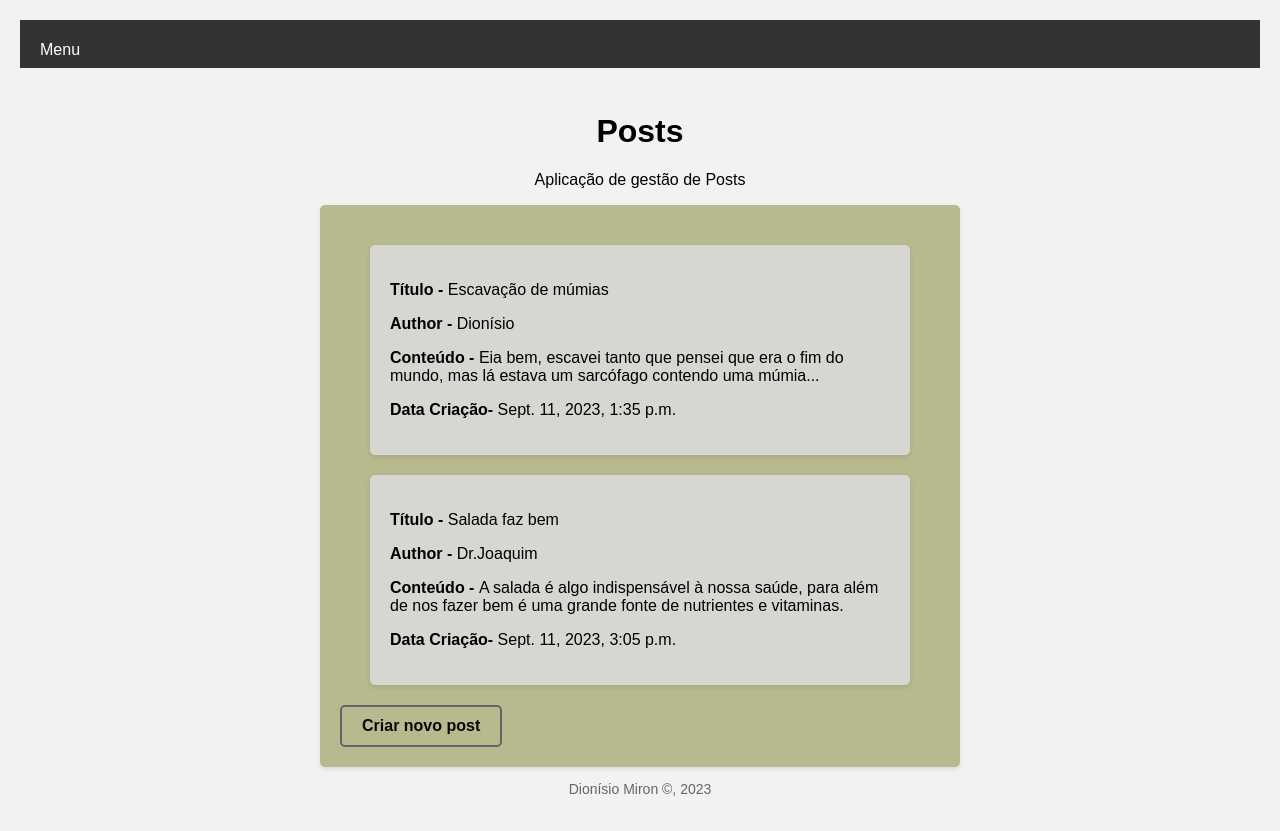
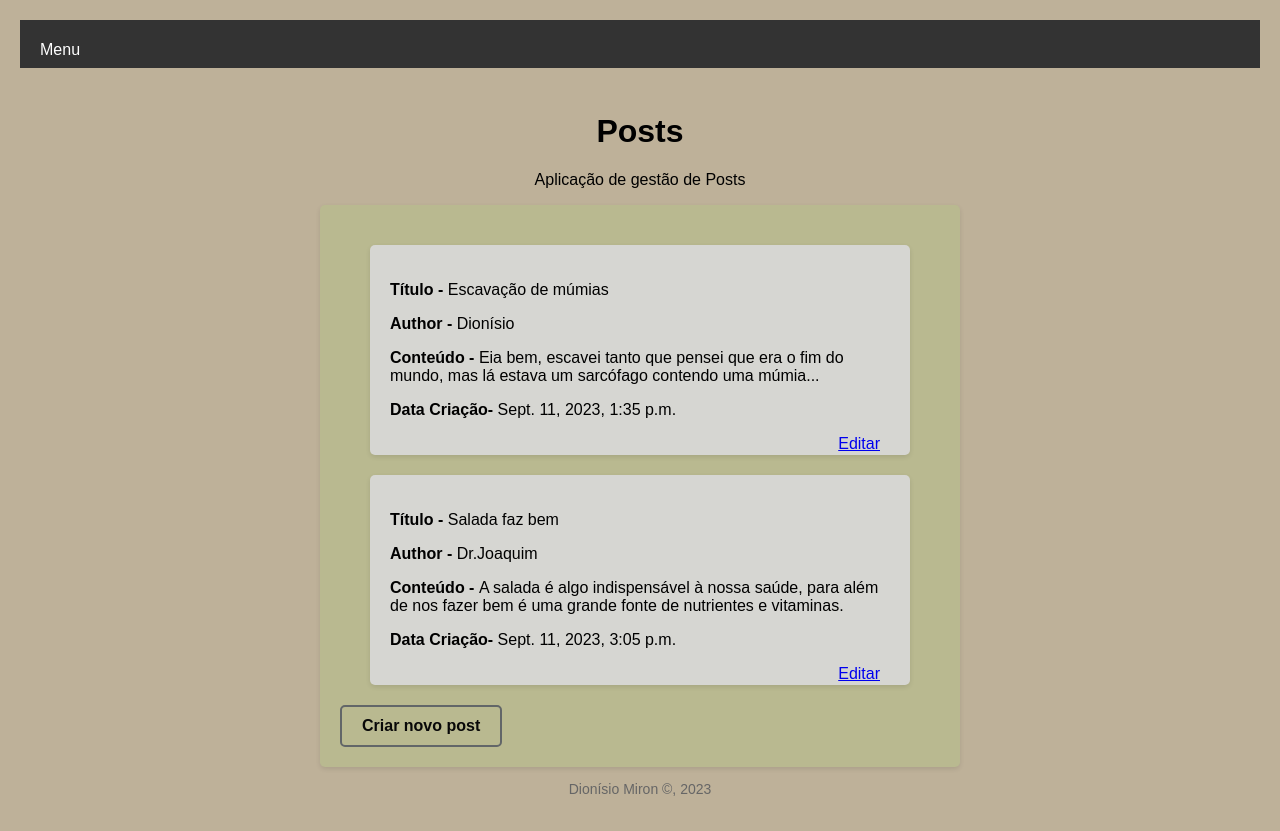
Before and after one commit to dionisio-miron-a22204982/projetoPW, a Django app: page /posts in a window 1280 px wide. Run offline with Django 4.2, Linux system fonts and the light colour scheme; data comes from the database, SQL or seed files in the repository.

Commit message:
Versao 2.7

```diff
--- a/portfolio/Templates/Portfolio/blog.html
+++ b/portfolio/Templates/Portfolio/blog.html
@@ -7,6 +7,11 @@
         <b><p>Author - </b>{{ Post.author }}</p>
         <b><p>Conteúdo - </b>{{ Post.conteudo }}</p>
         <b><p>Data Criação- </b>{{ Post.datacriacao }}</p>
+
+        {% if Post.id %}
+            <a href="{% url 'portfolio:edita' post.id %}" class="btn btn-warning btn-sm" style="float: right; margin-right: 10px">Editar</a>
+        {% endif %}
+
     </div>
     {% endfor %}
 
--- a/portfolio/Templates/Portfolio/edita.html
+++ b/portfolio/Templates/Portfolio/edita.html
@@ -1,13 +1,17 @@
 {% extends 'portfolio/base.html' %}
 
 {% block main %}
+
 <h3>Tarefa</h3>
+
     <form action="{% url 'portfolio:edita' post_id %}" method="POST">
         {% csrf_token %}
         {{ form.as_p }}
 
-        <a href="{% url 'portfolio:home' %}" role="button" class="btn btn-warning">Cancelar</a>
+
+        <a href="{% url 'portfolio:posts' %}" role="button" class="btn btn-warning">Cancelar</a>
         <input type="submit" value="Gravar" class="btn btn-success" >
+
         <a href="{% url 'portfolio:apaga' post_id %}" role="button" class="btn btn-danger">Apagar</a>
     </form>
 
--- a/portfolio/static/portfolio/css/blogStyle.css
+++ b/portfolio/static/portfolio/css/blogStyle.css
@@ -1,6 +1,6 @@
 body {
     font-family: Arial, sans-serif;
-    background-color: #f2f2f2;
+    background-color: #beb199;
     margin: 0;
     padding: 20px;
   }
--- a/portfolio/urls.py
+++ b/portfolio/urls.py
@@ -43,4 +43,6 @@ urlpatterns = [
     path('contacts', views.contacts_view, name="contacts"),
     path('posts', views.blog_view, name="posts"),
     path('nova', views.nova_page_view, name="nova"),
+    path('edita/<int:post_id>/', views.editar_blog_view, name="edita"),
+    path('apaga/<int:post_id>/', views.apaga_tarefa_view, name="apaga"),
 ]
--- a/portfolio/views.py
+++ b/portfolio/views.py
@@ -73,6 +73,7 @@ def blog_view(request):
     context = {'posts': Post.objects.all()}
     return render(request, 'portfolio/blog.html', context)
 
+
 def nova_page_view(request):
 
     form = PostForm(request.POST or None)
@@ -83,3 +84,22 @@ def nova_page_view(request):
     context = {'form': form}
 
     return render(request, 'portfolio/nova.html', context)
+
+
+def editar_blog_view(request, post_id):
+
+    post = Post.objects.get(pk=post_id)
+    form = PostForm(request.POST or None, instance=post)
+
+    if form.is_valid():
+        form.save()
+        return redirect('portfolio:posts')
+
+    context = {'form': form}
+
+    return render(request, 'portfolio/edita.html', context)
+
+
+def apaga_tarefa_view(request, post_id):
+    Post.objects.get(id=post_id).delete()
+    return redirect('portfolio:posts')
```
